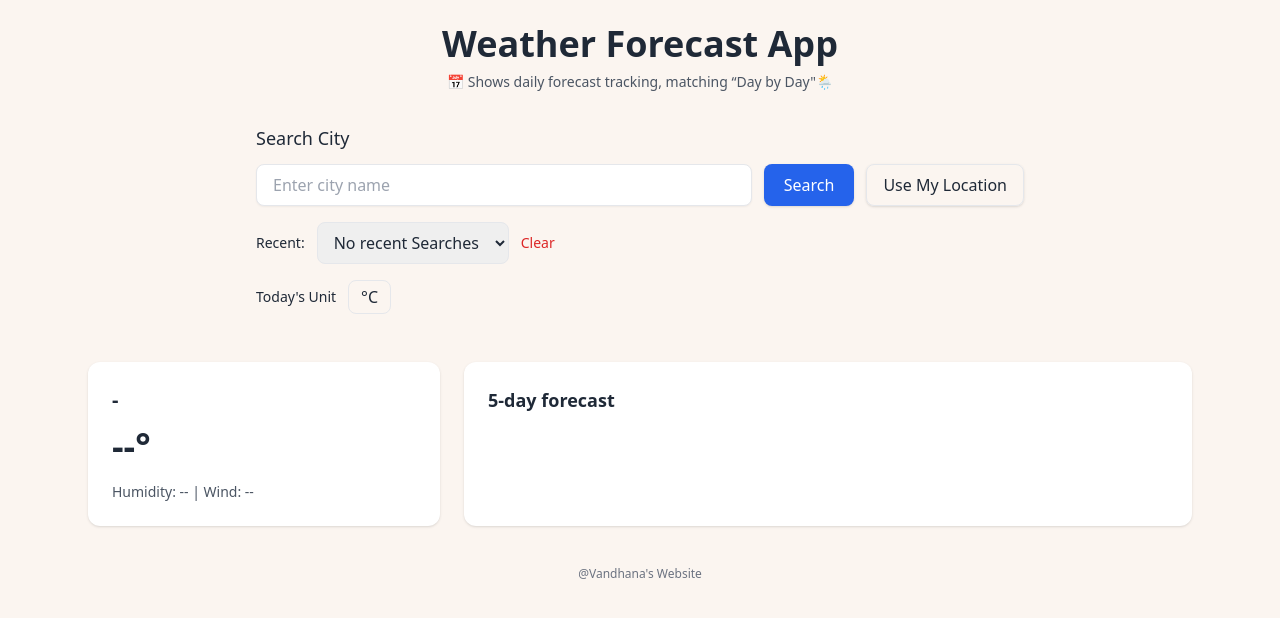
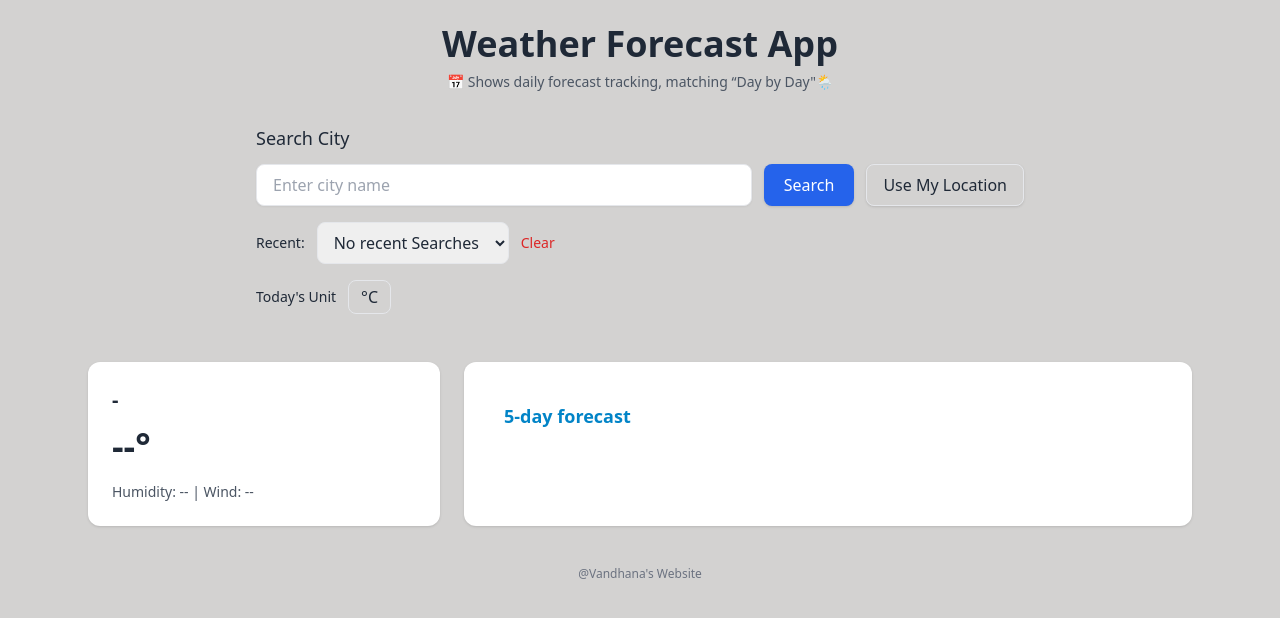
Before and after one commit to 1Vandhana/Weather_Forecast_App, a plain HTML site: page index.html in a window 1280 px wide. Drawn offline with nearby package versions, Linux system fonts and the light colour scheme.

Commit message:
modified file

```diff
--- a/index.html
+++ b/index.html
@@ -9,11 +9,7 @@
   <!-- It is for styling my app using style tag-->
   <style>
     body {
-      background-color: rgba(234, 203, 177, 0.181);
-      background-size: cover;
-      background-position: center;
-      background-repeat: no-repeat;
-      height: 100%;
+      background-color: rgba(14, 8, 3, 0.181);
       transition: background-color 0.6s ease;
     }
     .card-scroll {
@@ -39,7 +35,7 @@
           type="text"
           placeholder="Enter city name"
           class="flex-1 px-4 py-2 border rounded-lg shadow-sm" />
-      <!--buttons are used for searching the cities and click actions-->
+      <!--buttons are used for searching the cities and click actions for WFA-->
         <button id="searchBtn"
           class="px-5 py-2 bg-blue-600 text-white rounded-lg shadow">
           Search
@@ -90,12 +86,12 @@
       </div>
 
       <!-- Forecast Card for 5- day forecast -->
-      <div class="bg-white rounded-xl shadow p-6 md:col-span-2">
-        <h3 class="font-semibold text-lg mb-4">5-day forecast</h3>
+      <div class="bg-white rounded-xl shadow p-10 md:col-span-2">
+        <h3 class="font-semibold text-lg mb-4 text-sky-600">5-day forecast</h3>
 
         <div id="forecastContainer"
           class="grid grid-cols-2 md:grid-cols-5 gap-4 card-scroll">
-          <!----JS will insert forecast cards -->
+
         </div>
       </div>
 
```
